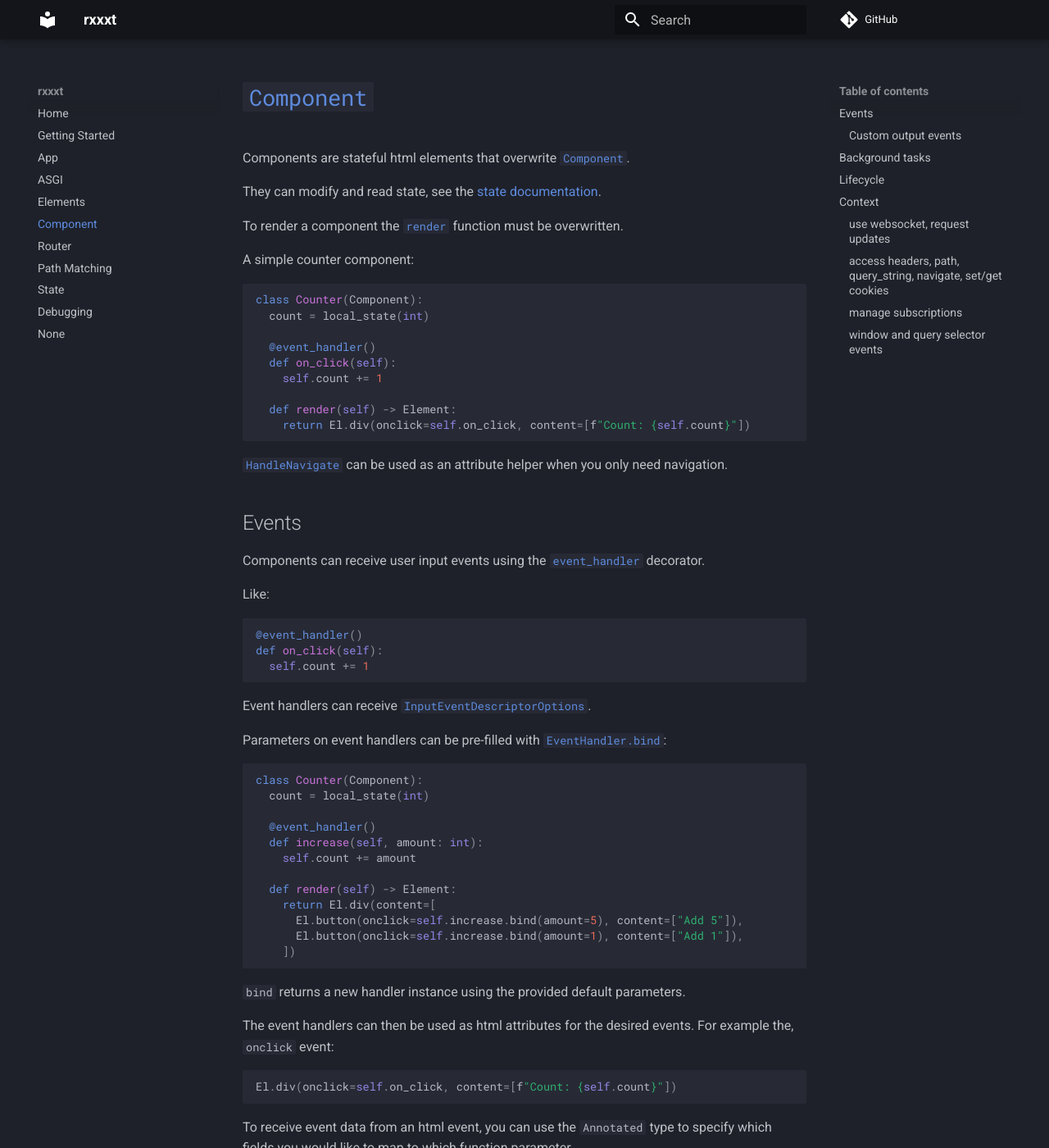
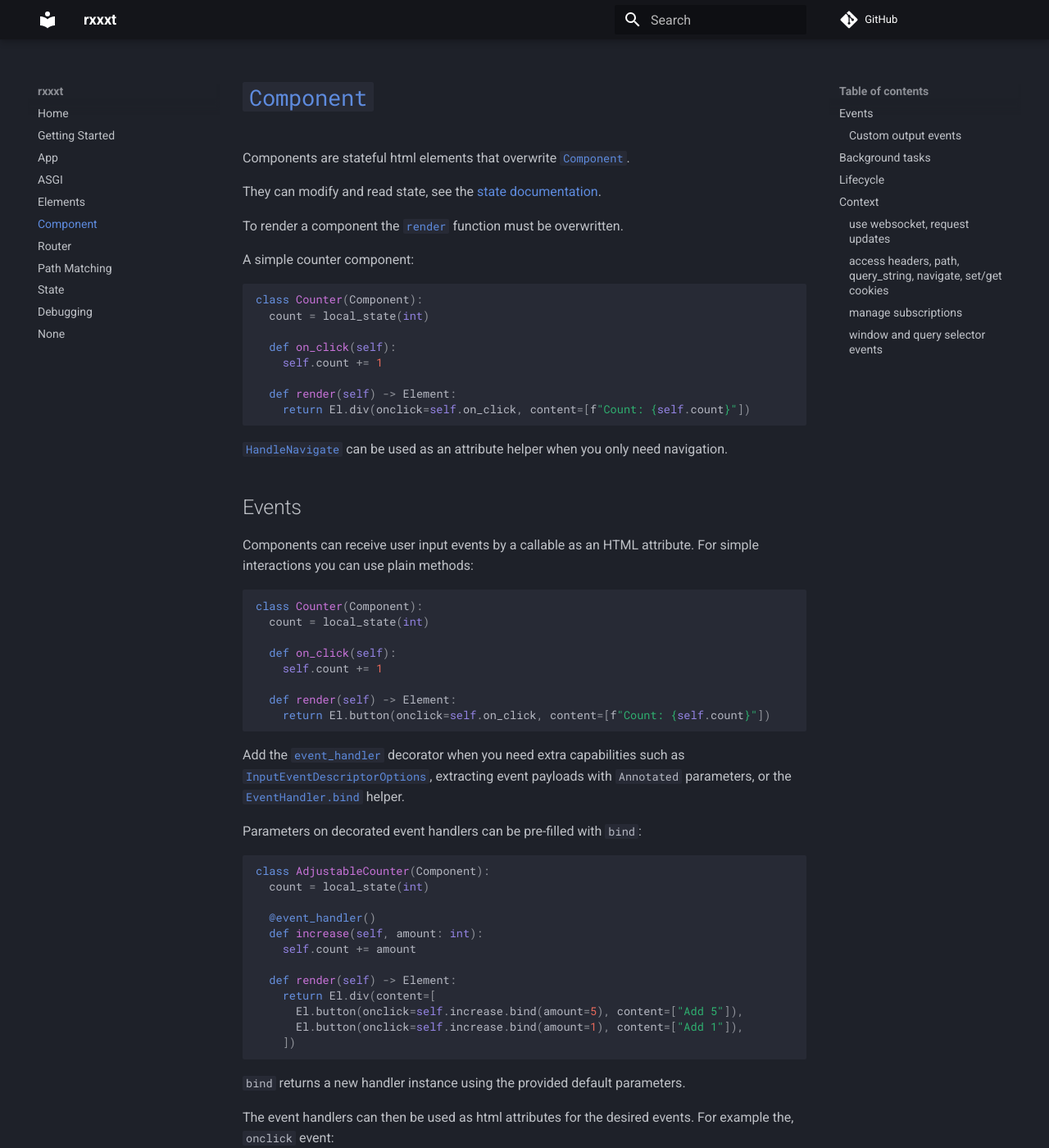
Before and after one commit to leopf/rxxxt, an MkDocs documentation site: the page built from docs/component.md, in a window 1280 px wide and 1400 px high. Shown: the whole window at 82% size. Built offline with MkDocs 1.6.1 and Material for MkDocs 9.7.7, drawn with Linux system fonts in a browser that asks for light colours; comment, search, counter and statistics services are not loaded.

Commit message:
no more unnecessary event handlers

````diff
--- a/docs/component.md
+++ b/docs/component.md
@@ -11,7 +11,6 @@ A simple counter component:
 class Counter(Component):
   count = local_state(int)
 
-  @event_handler()
   def on_click(self):
     self.count += 1
 
@@ -22,20 +21,23 @@ class Counter(Component):
 [`HandleNavigate`](./api.md#rxxxt.component.HandleNavigate) can be used as an attribute helper when you only need navigation.
 
 ## Events
-Components can receive user input events using the [`event_handler`](./api.md#rxxxt.component.event_handler) decorator.
+Components can receive user input events by a callable as an HTML attribute. For simple interactions you can use plain methods:
+```python
+class Counter(Component):
+  count = local_state(int)
 
-Like:
-```python
-@event_handler()
-def on_click(self):
-  self.count += 1
+  def on_click(self):
+    self.count += 1
+
+  def render(self) -> Element:
+    return El.button(onclick=self.on_click, content=[f"Count: {self.count}"])
 ```
 
-Event handlers can receive [`InputEventDescriptorOptions`](./api.md#rxxxt.execution.InputEventDescriptorOptions).
+Add the [`event_handler`](./api.md#rxxxt.component.event_handler) decorator when you need extra capabilities such as [`InputEventDescriptorOptions`](./api.md#rxxxt.execution.InputEventDescriptorOptions), extracting event payloads with `Annotated` parameters, or the [`EventHandler.bind`](./api.md#rxxxt.component.EventHandler.bind) helper.
 
-Parameters on event handlers can be pre-filled with [`EventHandler.bind`](./api.md#rxxxt.component.EventHandler.bind):
+Parameters on decorated event handlers can be pre-filled with `bind`:
 ```python
-class Counter(Component):
+class AdjustableCounter(Component):
   count = local_state(int)
 
   @event_handler()
````
Also changed, not shown: README.md (+2 -4 lines), docs/getting-started.md (+2 -3 lines), docs/state.md (+1 -2 lines), 7 other files.
